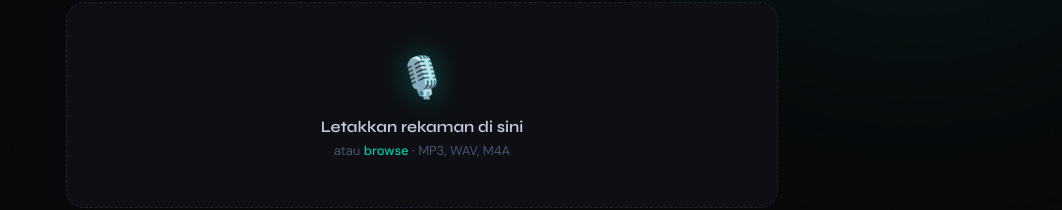
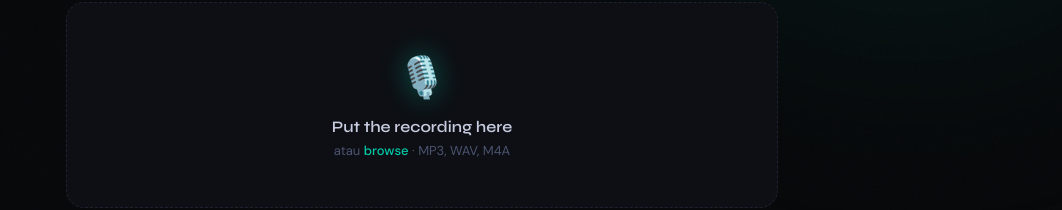
Before and after one commit to jefribulomakassar/conversa-gemma4, a Next.js app: page /audio in a window 1280 px wide. Shown: the part 352-562 px from the top of the page, without its empty margins (218-1280 px from the left). Built offline with nearby package versions, Linux system fonts and the light colour scheme.

Commit message:
Update page.tsx

```diff
--- a/app/audio/page.tsx
+++ b/app/audio/page.tsx
@@ -697,7 +697,7 @@ export default function AudioPage() {
                 onDrop={handleDrop}
               >
                 <span className="dz-icon">🎙️</span>
-                <div className="dz-label">{file ? "File dipilih" : "Letakkan rekaman di sini"}</div>
+                <div className="dz-label">{file ? "File dipilih" : "Put the recording here"}</div>
                 <div className="dz-sub">atau <span>browse</span> · MP3, WAV, M4A</div>
                 {file && (
                   <div className="file-chip" onClick={(e) => e.stopPropagation()}>
```
